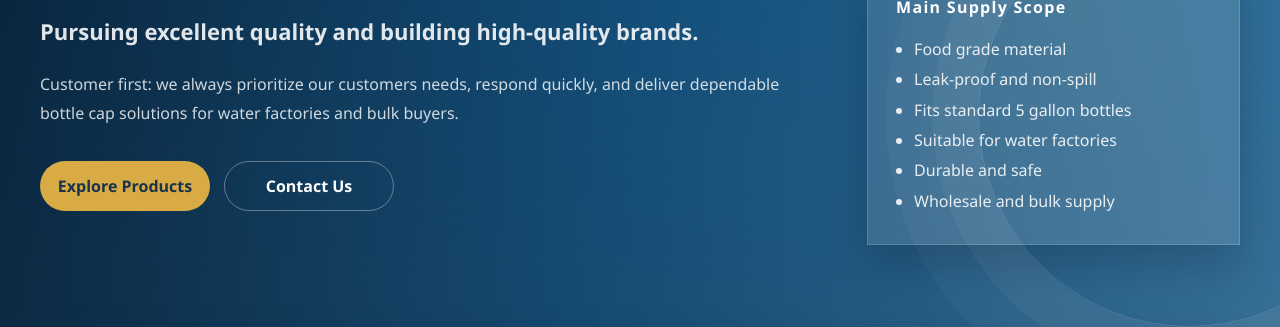
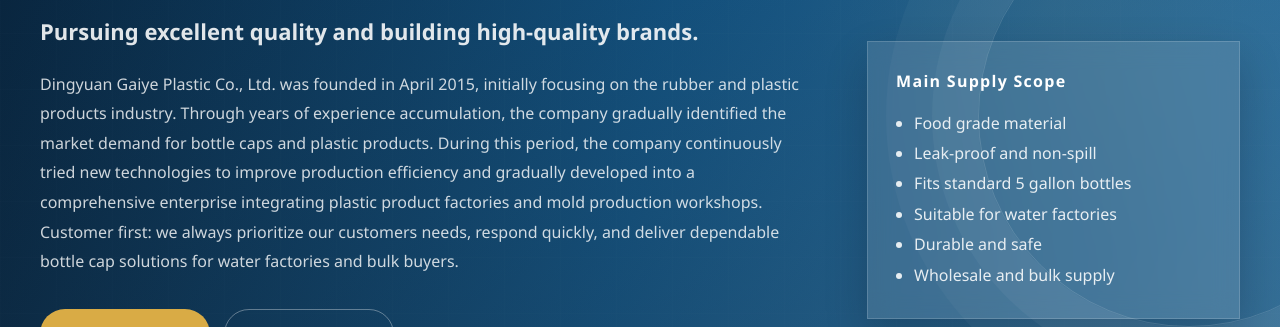
Before and after one commit to ahsih/BottleCapForYou, an Angular app in the folder BottleCapForYou/ClientApp/: page / in a window 1280 px wide. Shown: the part 262-589 px from the top of the page. Built offline with nearby package versions, Linux system fonts and the light colour scheme.

Commit message:
Updated description
Updated description

```diff
--- a/BottleCapForYou/ClientApp/src/app/i18n/translations.ts
+++ b/BottleCapForYou/ClientApp/src/app/i18n/translations.ts
@@ -116,7 +116,7 @@
     hero: {
       tag: 'High Quality Plastic Bottle Cap Manufacturer',
       subtitle: 'Pursuing excellent quality and building high-quality brands.',
-      body: 'Customer first: we always prioritize our customers needs, respond quickly, and deliver dependable bottle cap solutions for water factories and bulk buyers.',
+      body: 'Dingyuan Gaiye Plastic Co., Ltd. was founded in April 2015, initially focusing on the rubber and plastic products industry. Through years of experience accumulation, the company gradually identified the market demand for bottle caps and plastic products. During this period, the company continuously tried new technologies to improve production efficiency and gradually developed into a comprehensive enterprise integrating plastic product factories and mold production workshops. Customer first: we always prioritize our customers needs, respond quickly, and deliver dependable bottle cap solutions for water factories and bulk buyers.',
       primary: 'Explore Products',
       secondary: 'Contact Us',
     },
@@ -218,7 +218,7 @@
     hero: {
       tag: '高品质塑料瓶盖制造商',
       subtitle: '追求卓越品质，打造高质量品牌。',
-      body: '客户至上：我们始终把客户需求放在首位，快速响应客户要求，为水厂和批量采购客户提供可靠的瓶盖解决方案。',
+      body: '惠州鼎源盖业塑胶有限公司成立于2015年4月，初期专注于橡胶和塑料产品行业。通过多年的经验积累，公司逐渐识别出瓶盖和塑料产品市场的潜在需求。在此期间，公司不断尝试新技术以提高生产效率，并逐步发展成为一家集塑料产品工厂和模具生产车间于一体的综合性企业。客户至上：我们始终把客户需求放在首位，快速响应客户要求，为水厂和批量采购客户提供可靠的瓶盖解决方案。',
       primary: '查看产品',
       secondary: '联系我们',
     },
```
